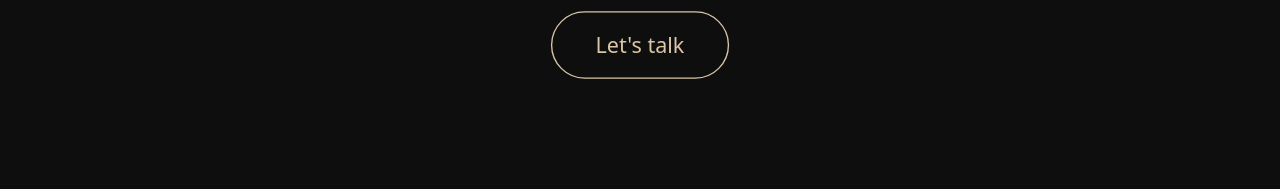
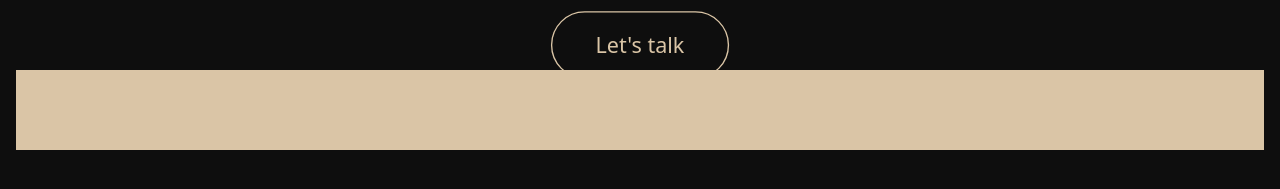
Before and after one commit to seesmof/Specter-Legal-Website, a React (Vite) app: page / in a window 1280 px wide. Shown: the part 557-746 px from the top of the page. Built offline with nearby package versions, Linux system fonts and the light colour scheme.

Commit message:
modified Hero.jsx in components

```diff
--- a/src/components/Hero.jsx
+++ b/src/components/Hero.jsx
@@ -16,7 +16,7 @@ const Hero = () => {
         Let's talk
       </a>
 
-      <div className="relative flex w-full items-center justify-center"></div>
+      <div className="relative flex h-20 w-full items-center justify-center bg-accent"></div>
     </div>
   );
 };
```
